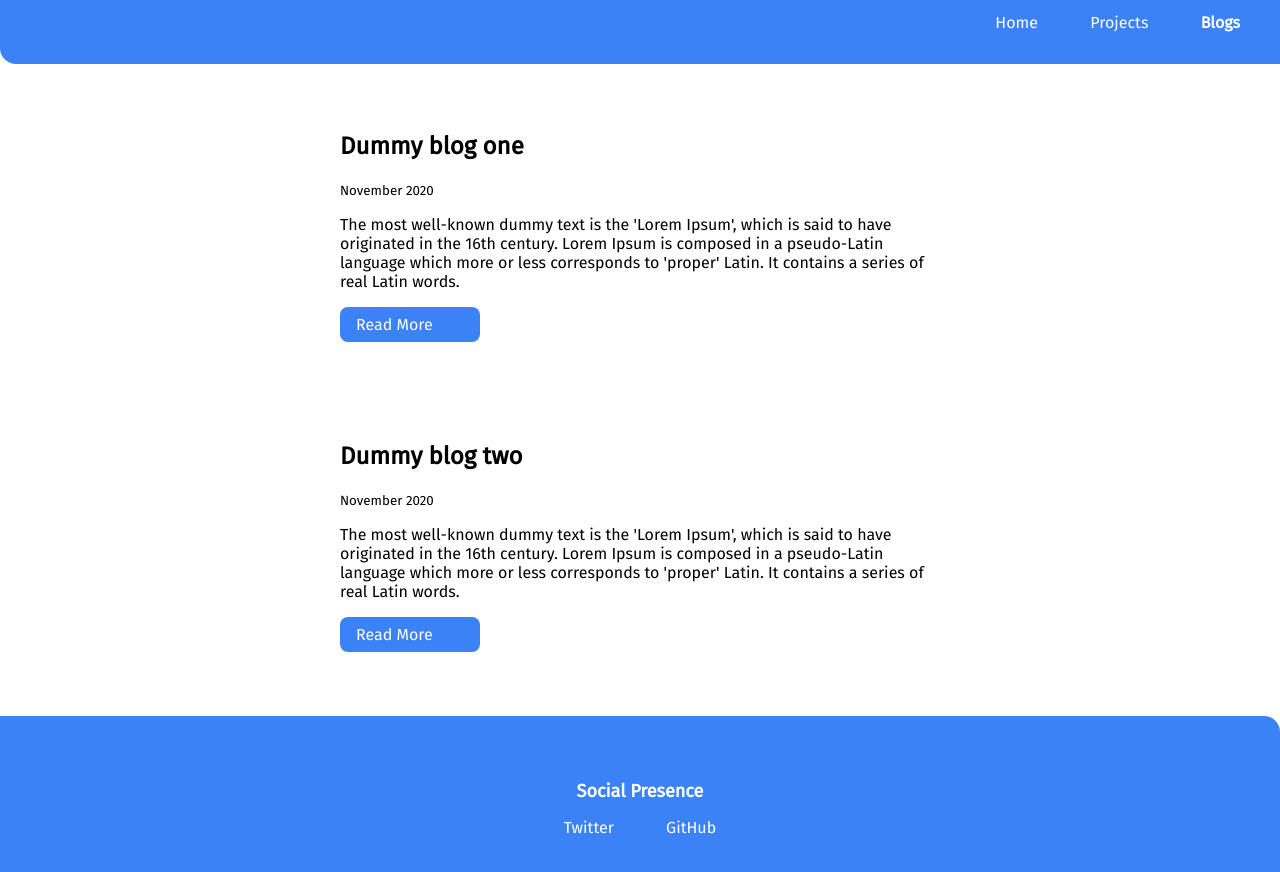
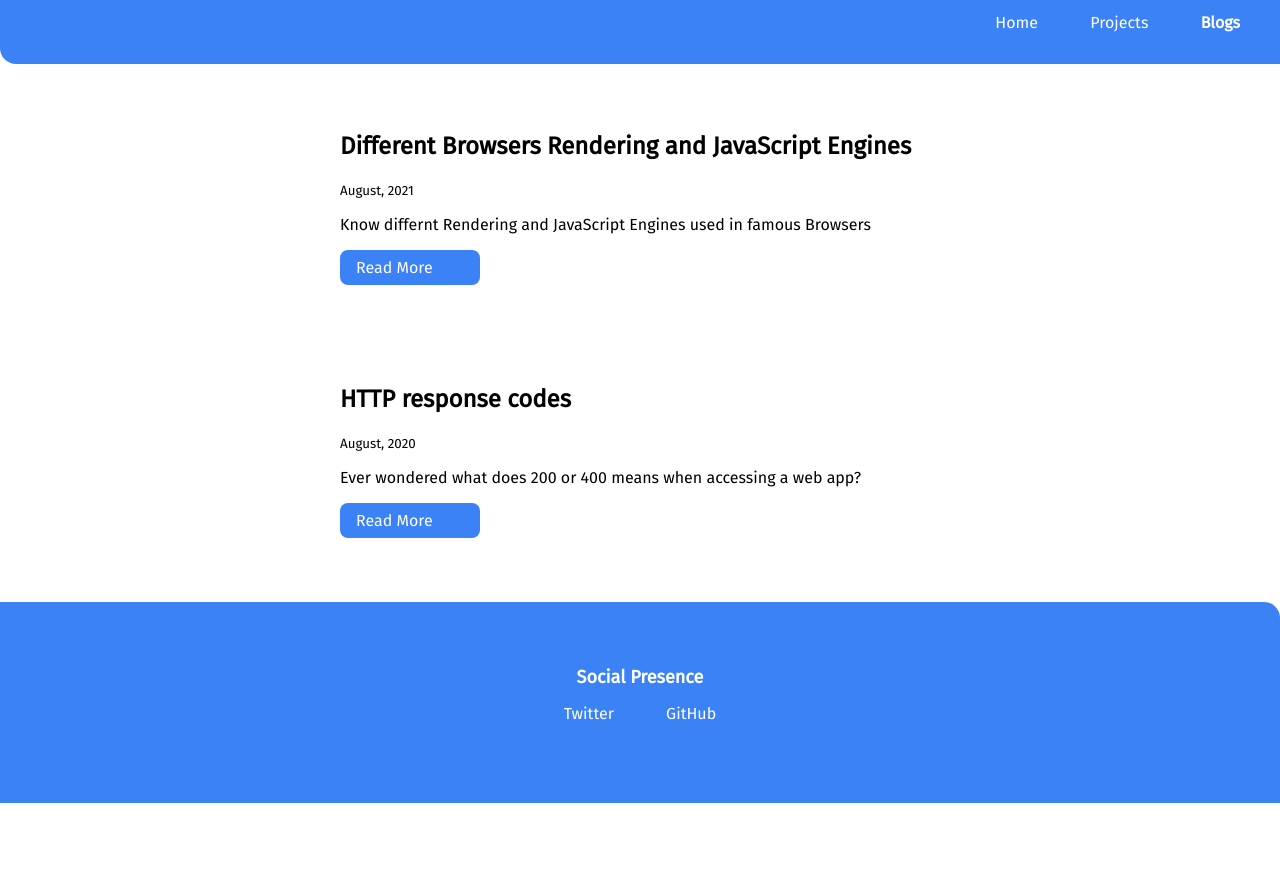
Before and after one commit to ramakrishnach14/ramakrishna_portfolio, a plain HTML site: page blogs.html in a window 1280 px wide. Shown: the part 38-910 px from the top of the page. After the commit the page ends 841 px from the top, so only its background shows below. Drawn offline with Linux system fonts and the light colour scheme.

Commit message:
feat : blogs added
feat : blogs added

```diff
--- a/blogs.html
+++ b/blogs.html
@@ -23,7 +23,30 @@
 	</nav>
 
 	<ul class="list-non-bullet">
+
 		<li>
+            <article class="showcase-list container container-center ">
+                <h1>Different Browsers Rendering and JavaScript Engines </h1>
+            <small>August, 2021</small>
+            <p>Know differnt Rendering and JavaScript Engines used in famous Browsers</p>
+
+            <a class="link link-primary" href="https://hashnode.com/post/rendering-and-javascript-engines-in-browsers-cksda3ydm08get2s1ggwd7e8p">Read More</a>
+            </article>
+
+        </li>
+
+        <li>
+            <article class="showcase-list container container-center ">
+                <h1>HTTP response codes</h1>
+                <small>August, 2020</small>
+                <p>Ever wondered what does 200 or 400 means when accessing a web app?</p>
+
+                <a class="link link-primary" href="https://hashnode.com/post/http-response-codes-cksdeyfcp0aabu5s136xz72q7">Read More</a>
+                 </article>
+
+        </li>
+
+		<!-- <li>
 			<article class="showcase-list container container-center">
 				<h1>Dummy blog one</h1>
 				<small>November 2020</small>
@@ -39,7 +62,7 @@
 				<p>The most well-known dummy text is the 'Lorem Ipsum', which is said to have originated in the 16th century. Lorem Ipsum is composed in a pseudo-Latin language which more or less corresponds to 'proper' Latin. It contains a series of real Latin words.</p>
 				<a class="link link-primary" href="#">Read More</a>
 			</article>
-		</li>
+		</li> -->
 	</ul>
 
 
```
